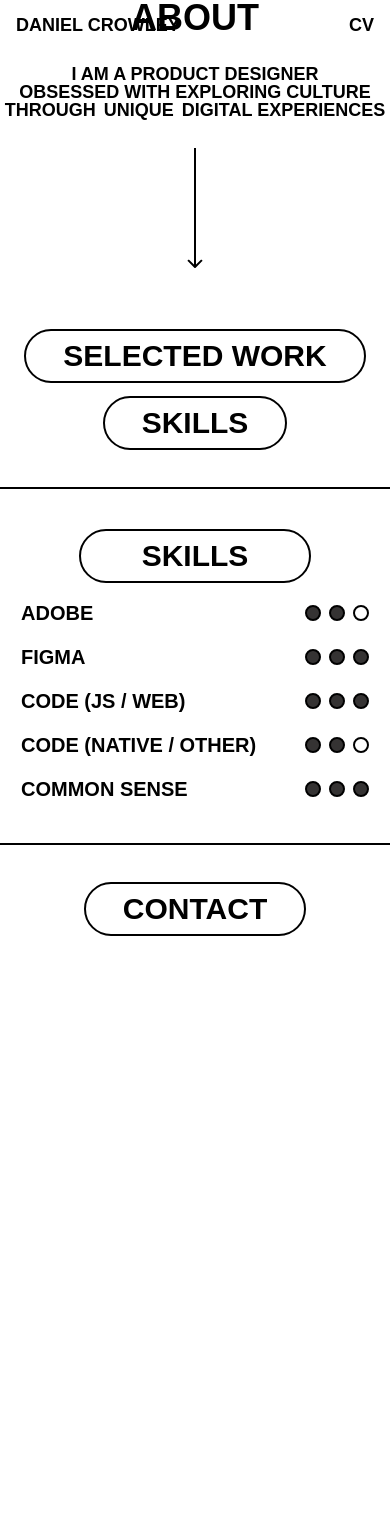
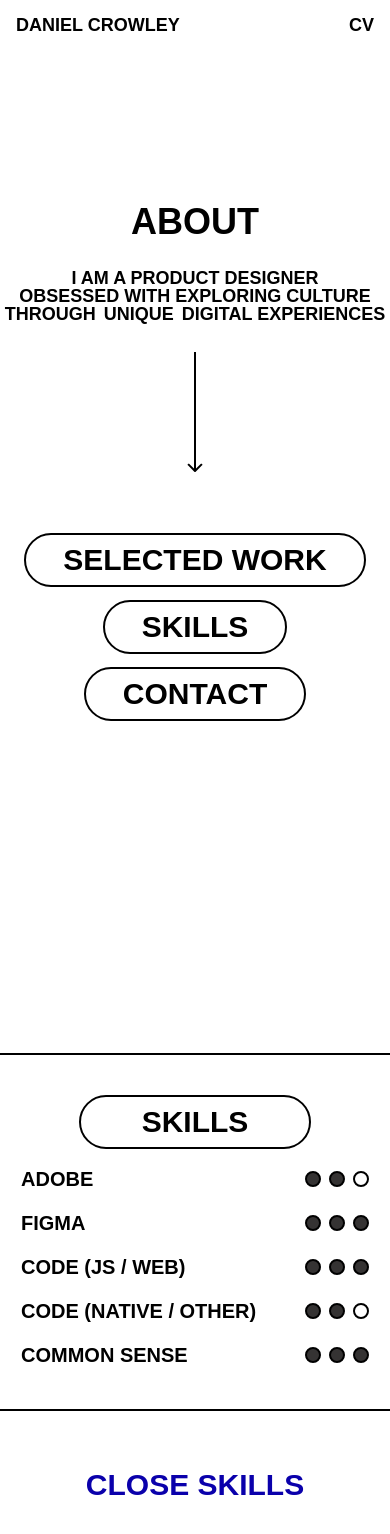
Before and after one commit to dan-jpeg/dan-cv, a React (Vite) app: page / in a window 390 px wide. Shown: the top 1534 px of the page. Before the commit the page ends 936 px from the top, so only its background shows below. Built offline with nearby package versions, Linux system fonts and the light colour scheme.

Commit message:
testing new layout

```diff
--- a/src/App.jsx
+++ b/src/App.jsx
@@ -1,8 +1,7 @@
 import { useState, useRef } from 'react';
 import arrow from '/src/assets/arrow_14.svg';
-import { motion } from 'framer-motion';
-import SkillsTab from "./SkillsTab.jsx";
-import SkillsTab2 from "./SkillsTab2.jsx";
+import { motion, AnimatePresence } from 'framer-motion';
+import SkillsTab from "./SkillsTab2.jsx";
 
 const Header = () => {
     return (
@@ -34,21 +33,67 @@ function App() {
         }
     };
 
-    const handleSkillsClick = () => {
-        setSkillsOpen(!skillsOpen)
-    }
+    const skillsSectionRef = useRef(null);
+
+    const handleSkillsClick = async () => {
+        setSkillsOpen(true);
+
+        // Wait for state update and DOM render
+        await new Promise(resolve => setTimeout(resolve, 10));
+
+        const element = skillsSectionRef.current;
+        if (element) {
+            element.scrollIntoView({
+                behavior: 'smooth',
+                block: 'start'
+            });
+        }
+    };
+
+    const handleSkillsClose = async () => {
+        // First scroll to top
+        window.scrollTo({
+            top: 0,
+            behavior: 'smooth'
+        });
+
+        // Wait for scroll to complete
+        await new Promise(resolve => setTimeout(resolve, 800));
+
+        // Then close the skills section
+        setSkillsOpen(false);
+    };
+
+    const handleWorkClose = async () => {
+        // First scroll to top
+        window.scrollTo({
+            top: 0,
+            behavior: 'smooth'
+        });
+
+        // Wait for scroll to complete before removing content
+        // A typical smooth scroll takes about 500ms
+        await new Promise(resolve => setTimeout(resolve, 800));
+
+        // Then close the work section
+        setWorkOpen(false);
+    };
+
+
 
     return (
         <div className="w-full overflow-y-auto">
             <Header />
             {/* First viewport - About section */}
-            <div className="w-full min-h-screen bg-custom-blue bg-opacity-0 flex flex-col justify-center items-center font-['Neue Haas Grotesk Display Pro']">
+            <div
+                className="w-full min-h-screen bg-custom-blue bg-opacity-0 flex flex-col justify-center items-center font-['Neue Haas Grotesk Display Pro']">
                 <div className="flex flex-col justify-center items-center gap-[13px]">
-                    <div className="pb-4 text-center text-black text-[36px] md:text-[66px] font-medium">
+                    <div className="pb-4 pt-20 text-center text-black text-[36px] md:text-[66px] font-medium">
                         ABOUT
                     </div>
                     <div className="w-screen pb-4 justify-center items-center gap-2.5 inline-flex">
-                        <div className="text-center text-black text-[18px] md:text-[24px] font-medium font-['Neue Haas Grotesk Display Pro']">
+                        <div
+                            className="text-center text-black text-[18px] md:text-[24px] font-medium font-['Neue Haas Grotesk Display Pro']">
                             I AM A PRODUCT DESIGNER <br/>
                             OBSESSED WITH EXPLORING CULTURE <br/>
                             THROUGH
@@ -68,42 +113,64 @@ function App() {
                         onMouseLeave={() => setIsFlashing(false)}
                         onClick={handleWorkClick}
                     >
-                        <span className={`text-black text-[30px] font-medium font-['Neue Haas Grotesk Display Pro'] ${isFlashing ? 'flashing' : ''} `}>
+                        <span
+                            className={`text-black text-[30px] font-medium font-['Neue Haas Grotesk Display Pro'] ${isFlashing ? 'flashing' : ''} `}>
 
                             SELECTED WORK
                         </span>
                     </button>
 
                     {/* Normal Button */}
+
                     <button
                         onClick={handleSkillsClick}
-                        className="px-[37px] py-2.5 rounded-[50px] border-[2.5px] border-black skills-cursor  justify-center items-center gap-2.5 flex text-center text-black text-[30px] font-medium font-['Neue Haas Grotesk Display Pro'] focus:outline-none hover:rounded-3xl hover:bg-opacity-60  hover:text-opacity-15 duration-[60ms] transition-colors">
+                        className="px-[37px] py-2.5 rounded-[50px] border-[2.5px] border-black skills-cursor justify-center items-center gap-2.5 flex text-center text-black text-[30px] font-medium font-['Neue Haas Grotesk Display Pro'] focus:outline-none hover:rounded-3xl hover:bg-opacity-0 hover:text-opacity-0 duration-[60ms] transition-colors">
                         SKILLS
                     </button>
-                    {skillsOpen && (
-                        <SkillsTab2 />
-                    )}
+
                     <button
                         className="px-[37px] py-2.5 rounded-[50px] border-[2.5px] border-black justify-center items-center gap-2.5 flex text-center text-black text-[30px] font-medium font-['Neue Haas Grotesk Display Pro'] focus:outline-none hover:bg-black hover:text-white transition-colors">
                         CONTACT
                     </button>
                 </div>
+
             </div>
+
 
             {/* Work section with motion */}
             {workOpen && (
                 <motion.div
                     ref={workSectionRef}
-                    initial={{ opacity: 0 }}
-                    animate={{ opacity: 1 }}
-                    transition={{ duration: 0.5 }}
+                    initial={{opacity: 0}}
+                    animate={{opacity: 1}}
+                    transition={{duration: 0.5}}
                     className="w-full min-h-screen   flex flex-col justify-center items-center"
                 >
-                    <div className="text-custom-blue font-bold text-3xl " onClick={() => setWorkOpen(false)} >
-                        Work Open
+                    <div className="text-custom-blue font-bold text-3xl hover:cursor-n-resize " onClick={handleWorkClose}>
+                        CLOSE WORK
                     </div>
                 </motion.div>
             )}
+
+            <AnimatePresence>
+                {skillsOpen && (
+                    <motion.div
+                        ref={skillsSectionRef}
+                        initial={{ opacity: 0 }}
+                        animate={{ opacity: 1 }}
+                        transition={{ duration: 0.5 }}
+                        className="w-full min-h-screen flex flex-col justify-center items-center"
+                    >
+                        <SkillsTab />
+                        <div
+                            className="text-custom-blue font-bold text-3xl mt-8 hover:cursor-n-resize"
+                            onClick={handleSkillsClose}
+                        >
+                            CLOSE SKILLS
+                        </div>
+                    </motion.div>
+                )}
+            </AnimatePresence>
         </div>
     );
 }
--- a/src/SkillsTab.jsx
+++ b/src/SkillsTab.jsx
@@ -1,5 +1,5 @@
 
-const SkillsTab = () => {
+const SkillsTab2 = () => {
     return (
         <div
             className="h-[334px] px-6 py-8 bg-white flex-col justify-start items-start gap-2.5 inline-flex overflow-hidden">
@@ -67,4 +67,4 @@ const SkillsTab = () => {
     )
 }
 
-export default SkillsTab;
+export default SkillsTab2;
--- a/src/SkillsTab2.jsx
+++ b/src/SkillsTab2.jsx
@@ -1,5 +1,5 @@
 import React from 'react';
-import { motion } from 'framer-motion';
+import { motion, AnimatePresence } from 'framer-motion';
 
 const ThreeCircles = ({ filledCount = 0 }) => {
     return (
@@ -7,7 +7,9 @@ const ThreeCircles = ({ filledCount = 0 }) => {
             {[0, 1, 2].map((index) => (
                 <motion.div
                     key={index}
-
+                    initial={{ scale: 0 }}
+                    animate={{ scale: 1 }}
+                    transition={{ delay: index * 0.07 }}
                     className={`w-4 h-4 rounded-full border-2 border-black ${
                         index < filledCount ? 'bg-[#353333]' : 'bg-transparent'
                     }`}
@@ -45,16 +47,16 @@ const SkillsTab = () => {
 
     return (
         <motion.div
-            initial={{ height: 0, y: -15,  opacity: 0 }}
-            animate={{ height: "auto", y: 0,  opacity: 1 }}
+            initial={{ height: 0, y: -15, opacity: 0 }}
+            animate={{ height: "auto", y: 0, opacity: 1 }}
             exit={{ height: 0, y: 15, opacity: 0 }}
             transition={{ duration: 0.3, ease: "easeInOut" }}
             className="p-6 bg-white overflow-hidden"
         >
-            <div className="flex min-w-[400px] border-2  justify-center items-center rounded-2 border-black px-6 py-10 flex-col gap-4">
+            <div className="flex min-w-[400px] border-2 justify-center items-center rounded-2 border-black px-6 py-10 flex-col gap-4">
                 <button
-
-                    className="py-2.5 rounded-[50px] w-2/3 border-[2.5px] border-black skills-cursor  justify-center items-center gap-2.5 flex text-center text-black text-[30px] font-medium font-['Neue Haas Grotesk Display Pro'] focus:outline-none hover:rounded-3xl hover:bg-opacity-60  hover:text-opacity-15 duration-[60ms] transition-colors">
+                    className="py-2.5 rounded-[50px] w-2/3 border-[2.5px] border-black skills-cursor justify-center items-center gap-2.5 flex text-center text-black text-[30px] font-medium font-['Neue Haas Grotesk Display Pro'] focus:outline-none hover:rounded-3xl hover:bg-opacity-60 hover:text-opacity-15 duration-[60ms] transition-colors"
+                >
                     SKILLS
                 </button>
                 {skills.map((skill, index) => (
```
